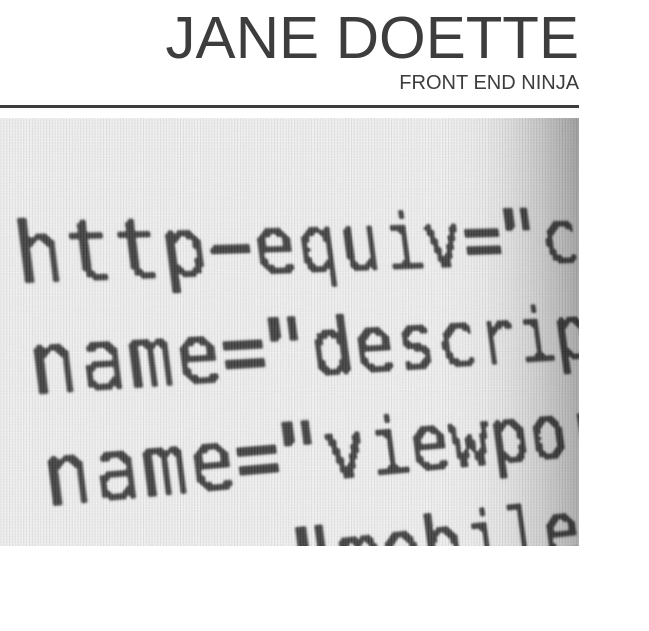
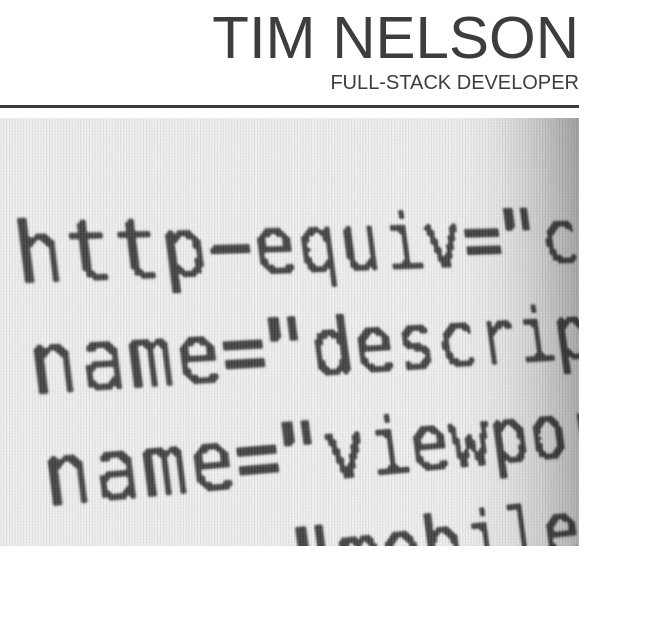
Before and after one commit to tdnelson2/portfolio-site, a website: page index.html in a window 1280 px wide. Shown: the top 631 px of the page, 631-1280 px from the left. Drawn offline with Linux system fonts and the light colour scheme; a web font is replaced by a local one.

Commit message:
update header

```diff
--- a/index.html
+++ b/index.html
@@ -21,8 +21,8 @@
             </svg>
         </div>
         <div class="col-lg-11 col-md-11 col-xs-11 header-txt">
-            <h1 class="title">Jane Doette</h1>
-            <h2 class="subtitle">Front end ninja</h2>
+            <h1 class="title">Tim Nelson</h1>
+            <h2 class="subtitle">full-stack developer</h2>
         </div>
     </header>
     <div class="box line"></div>
```
